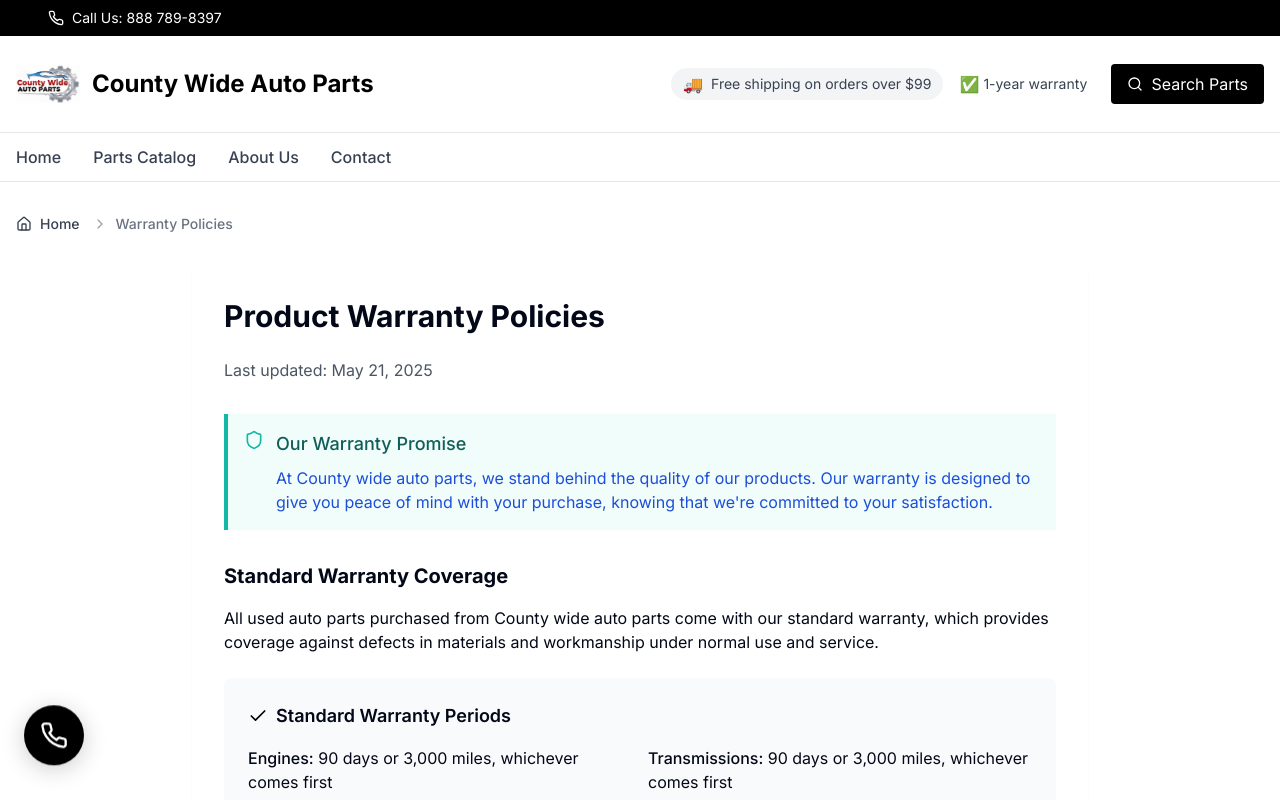
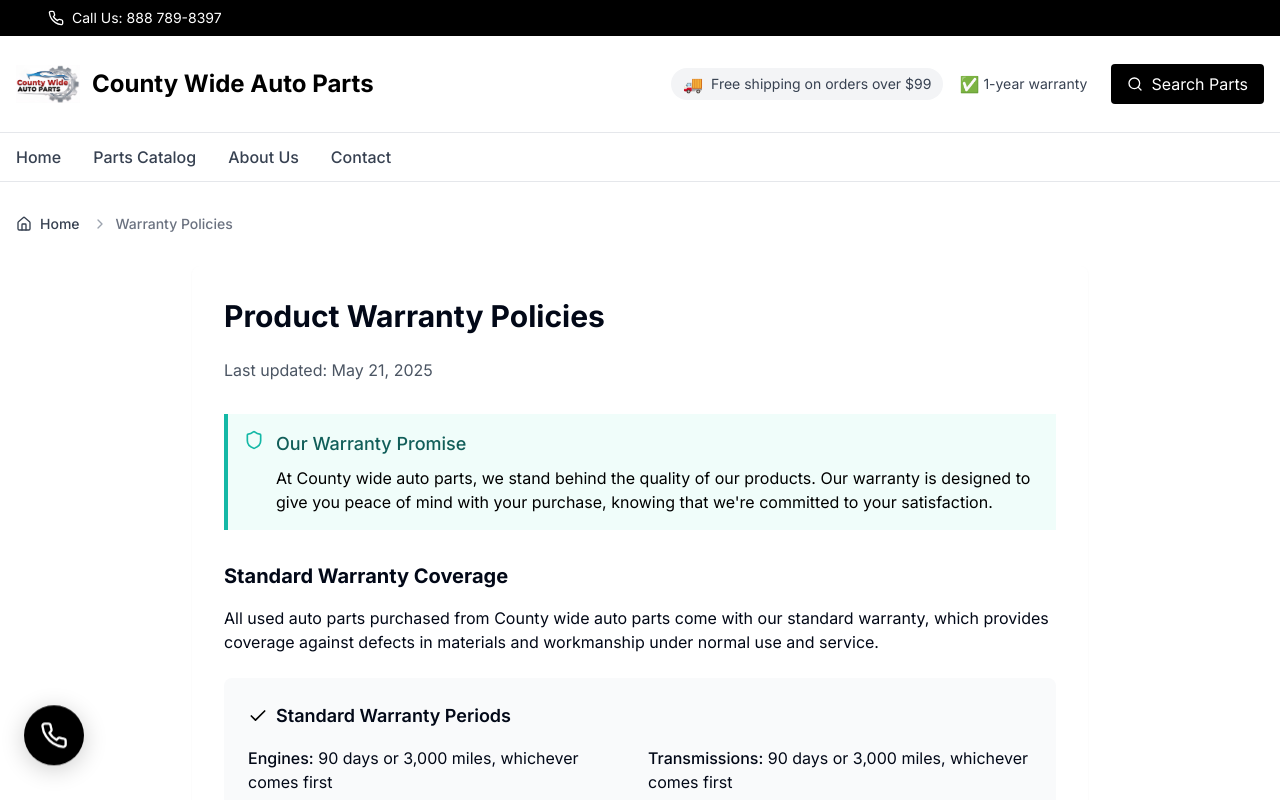
Before and after one commit to Shaikhmohddanish/County-Wide-Auto-Parts-2, a Next.js app: page /warranty-policies in a window 1280 px wide. Shown: the top 800 px of the page. Built offline with nearby package versions, Linux system fonts and the light colour scheme.

Commit message:
Update button hover color to black for consistency in FAQPage and change warranty promise text color to black for improved readability

```diff
--- a/app/faq/page.tsx
+++ b/app/faq/page.tsx
@@ -41,7 +41,7 @@ export default function FAQPage() {
                   <h3 className="font-semibold text-lg mb-2">{category.name}</h3>
                   <Button
                     variant="link"
-                    className="text-black hover:text-blue-700"
+                    className="text-black hover:text-black"
                     onClick={() => document.getElementById(category.id)?.scrollIntoView({ behavior: "smooth" })}
                   >
                     View Questions
--- a/app/warranty-policies/page.tsx
+++ b/app/warranty-policies/page.tsx
@@ -28,7 +28,7 @@ export default function WarrantyPoliciesPage() {
                   </div>
                   <div className="ml-3">
                     <h3 className="text-lg font-medium text-teal-800">Our Warranty Promise</h3>
-                    <p className="mt-2 text-blue-700">
+                    <p className="mt-2 text-black">
                       At County wide auto parts, we stand behind the quality of our products. Our warranty is designed to
                       give you peace of mind with your purchase, knowing that we're committed to your satisfaction.
                     </p>
```
